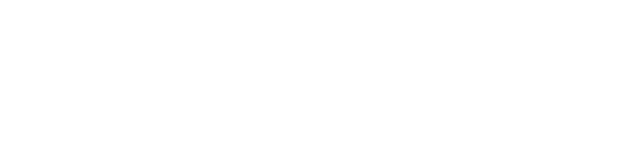
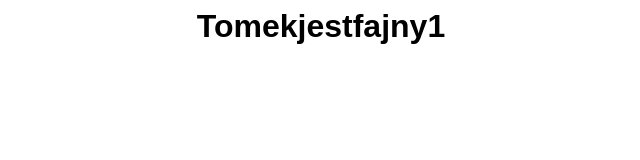
Before and after one commit to Tomekjestfajny1/funxyz, a plain HTML site: page index.html in a window 1280 px wide. Shown: the whole page, without its empty margins (319-959 px from the left). Drawn offline with Linux system fonts and the light colour scheme.

Commit message:
Update index.html

```diff
--- a/index.html
+++ b/index.html
@@ -1,7 +1,8 @@
 <html>
-  <body>
+  <head>
     <title>Tomekjestfajny1</title>
-     <head>
-    </head>
-  </body>
+     <body>
+       <h1 style="text-align: center;"><span style="font-family:arial,helvetica,sans-serif;">Tomekjestfajny1</span></h1>
+    </body>
+  </head>
 </html>
```
